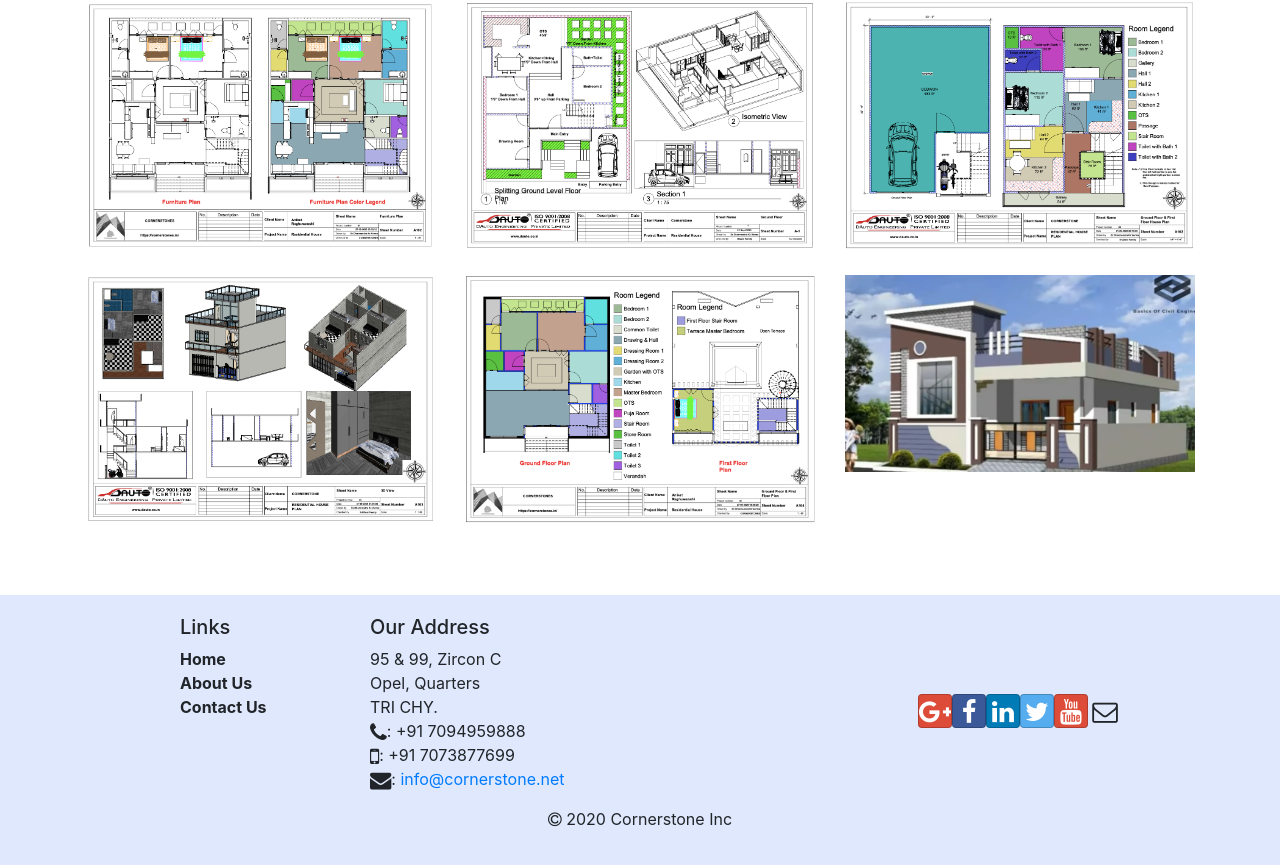
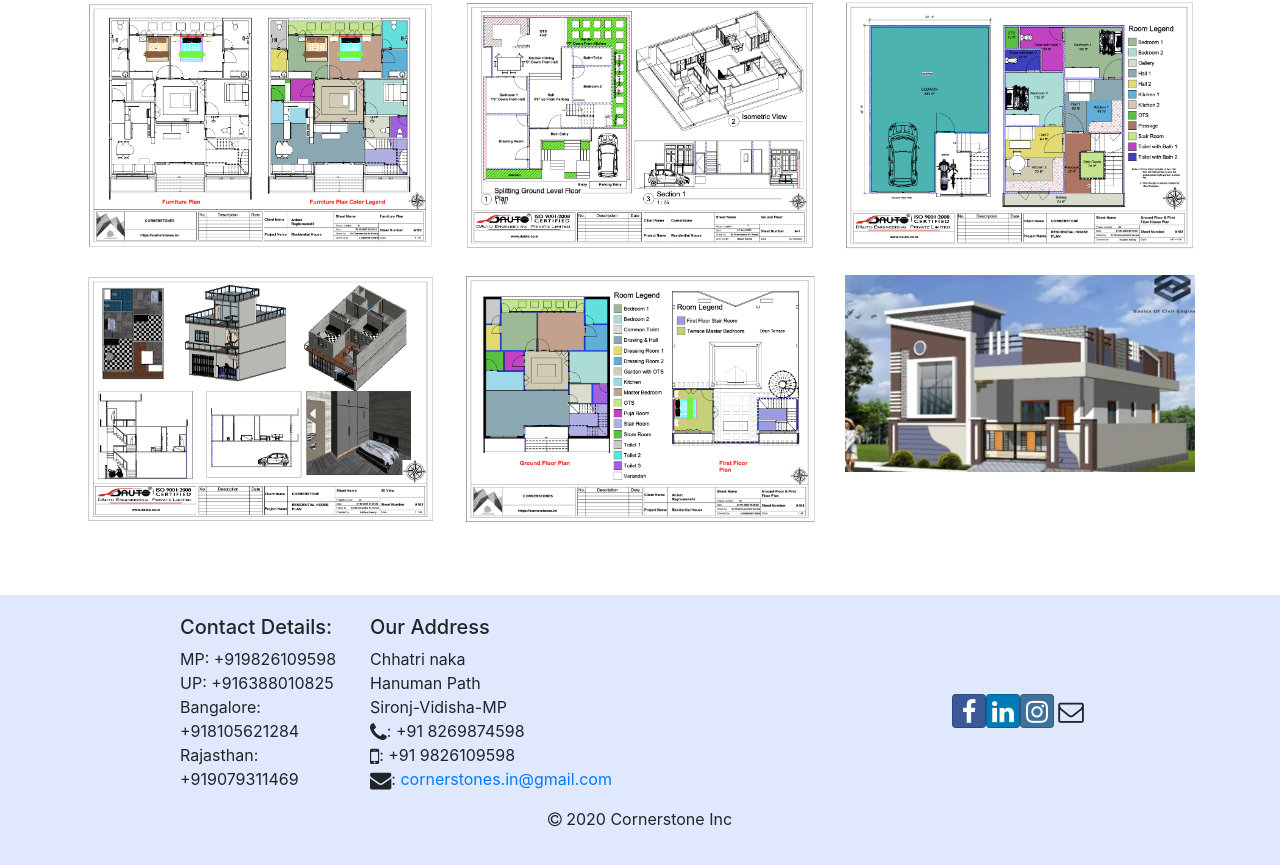
Before and after one commit to cornerstonesinc/website, a React (Create React App) app: page /finproject in a window 1280 px wide. Shown: the part 1016-1881 px from the top of the page. Built offline with nearby package versions, Linux system fonts and the light colour scheme; a web font is replaced by a local one.

Commit message:
some more changes

```diff
--- a/src/App.css
+++ b/src/App.css
@@ -47,6 +47,7 @@
 
 .phont{
   font-family: 'Capriola', sans-serif;
+    text-align: center;
 }
 
 .nb{
--- a/src/components/FooterComponent.js
+++ b/src/components/FooterComponent.js
@@ -5,31 +5,33 @@ function Footer() {
             <div className="container">
                 <div className="row justify-content-center">
                     <div className="col-4 offset-1 col-sm-2">
-                        <h5>Links</h5>
+                        <h5>Contact Details:</h5>
                         <ul className="list-unstyled">
-                            <li><strong to='/home'>Home</strong></li>
-                            <li><strong to='/aboutus'>About Us</strong></li>
-                            <li><strong to='/contactus'>Contact Us</strong></li>
+
+                            <li>MP: +919826109598</li>
+                            <li>UP: +916388010825</li>
+                            <li>Bangalore: +918105621284</li>
+                            <li>Rajasthan: +919079311469</li>
                         </ul>
                     </div>
                     <div className="col-7 col-sm-5">
                         <h5>Our Address</h5>
                         <address>
-                            95 & 99, Zircon C<br />
-                            Opel, Quarters <br />
-                            TRI CHY.<br />
-                            <i className="fa fa-phone fa-lg"></i>: +91 7094959888<br />
-                            <i className="fa fa-mobile fa-lg"></i>: +91 7073877699<br />
-                            <i className="fa fa-envelope fa-lg"></i>: <a href="3">info@cornerstone.net</a>
+                            Chhatri naka<br />
+                            Hanuman Path <br />
+                            Sironj-Vidisha-MP<br />
+                            <i className="fa fa-phone fa-lg"></i>: +91 8269874598<br />
+                            <i className="fa fa-mobile fa-lg"></i>: +91 9826109598<br />
+                            <i className="fa fa-envelope fa-lg"></i>: <a href="3">cornerstones.in@gmail.com</a>
                         </address>
                     </div>
                     <div className="col-12 col-sm-4 align-self-center">
                         <div className="text-center">
-                            <a className="btn btn-social-icon btn-google" href="http://google.com/+"><i className="fa fa-google-plus"></i></a>
-                            <a className="btn btn-social-icon btn-facebook" href="http://www.facebook.com/profile.php?id="><i className="fa fa-facebook"></i></a>
+                            {/*<a className="btn btn-social-icon btn-google" href="http://google.com/+"><i className="fa fa-google-plus"></i></a>*/}
+                            <a className="btn btn-social-icon btn-facebook" href="https://www.facebook.com/111069890654661?referrer=whatsapp"><i className="fa fa-facebook"></i></a>
                             <a className="btn btn-social-icon btn-linkedin" href="http://www.linkedin.com/in/"><i className="fa fa-linkedin"></i></a>
-                            <a className="btn btn-social-icon btn-twitter" href="http://twitter.com/"><i className="fa fa-twitter"></i></a>
-                            <a className="btn btn-social-icon btn-google" href="http://youtube.com/"><i className="fa fa-youtube"></i></a>
+                            <a className="btn btn-social-icon btn-instagram" href="http://www.instagram.com"><i className="fa fa-instagram"></i></a>
+                            {/*<a className="btn btn-social-icon btn-google" href="http://youtube.com/"><i className="fa fa-youtube"></i></a>*/}
                             <a className="btn btn-social-icon" href="3"><i className="fa fa-envelope-o"></i></a>
                         </div>
                     </div>
--- a/src/components/HomeComponent.js
+++ b/src/components/HomeComponent.js
@@ -180,24 +180,24 @@ function Home() {
                     <CardDeck className="phont" style={{paddingBottom:"20px"}}>
                         <Card>
                             <CardBody>
-                                <CardTitle>Interior</CardTitle>
-                                <CardSubtitle>Choose from lots</CardSubtitle>
+                                {/*<CardTitle>Interior</CardTitle>*/}
+                                {/*<CardSubtitle>Choose from lots</CardSubtitle>*/}
                                 <CardText>We provide a wide range of services for interior design. visit our page to check yourself. </CardText>
                                 <Button color='primary'>Interior</Button>
                             </CardBody>
                         </Card>
                         <Card>
                             <CardBody>
-                                <CardTitle>Architecture</CardTitle>
-                                <CardSubtitle>Wide range</CardSubtitle>
+                                {/*<CardTitle>Architecture</CardTitle>*/}
+                                {/*<CardSubtitle>Wide range</CardSubtitle>*/}
                                 <CardText>We have a strong and reliable team to provide you our design. Do check this section.</CardText>
                                 <Button color='primary' >Architecture</Button>
                             </CardBody>
                         </Card>
                         <Card>
                             <CardBody>
-                                <CardTitle>Property</CardTitle>
-                                <CardSubtitle>Near by</CardSubtitle>
+                                {/*<CardTitle>Property</CardTitle>*/}
+                                {/*<CardSubtitle>Near by</CardSubtitle>*/}
                                 <CardText>Nearby property that you can buy. You will be notified as soon as new property is available.</CardText>
                                 <Button color='primary' href="tel:8269874598">Properties</Button>
                             </CardBody>
```
